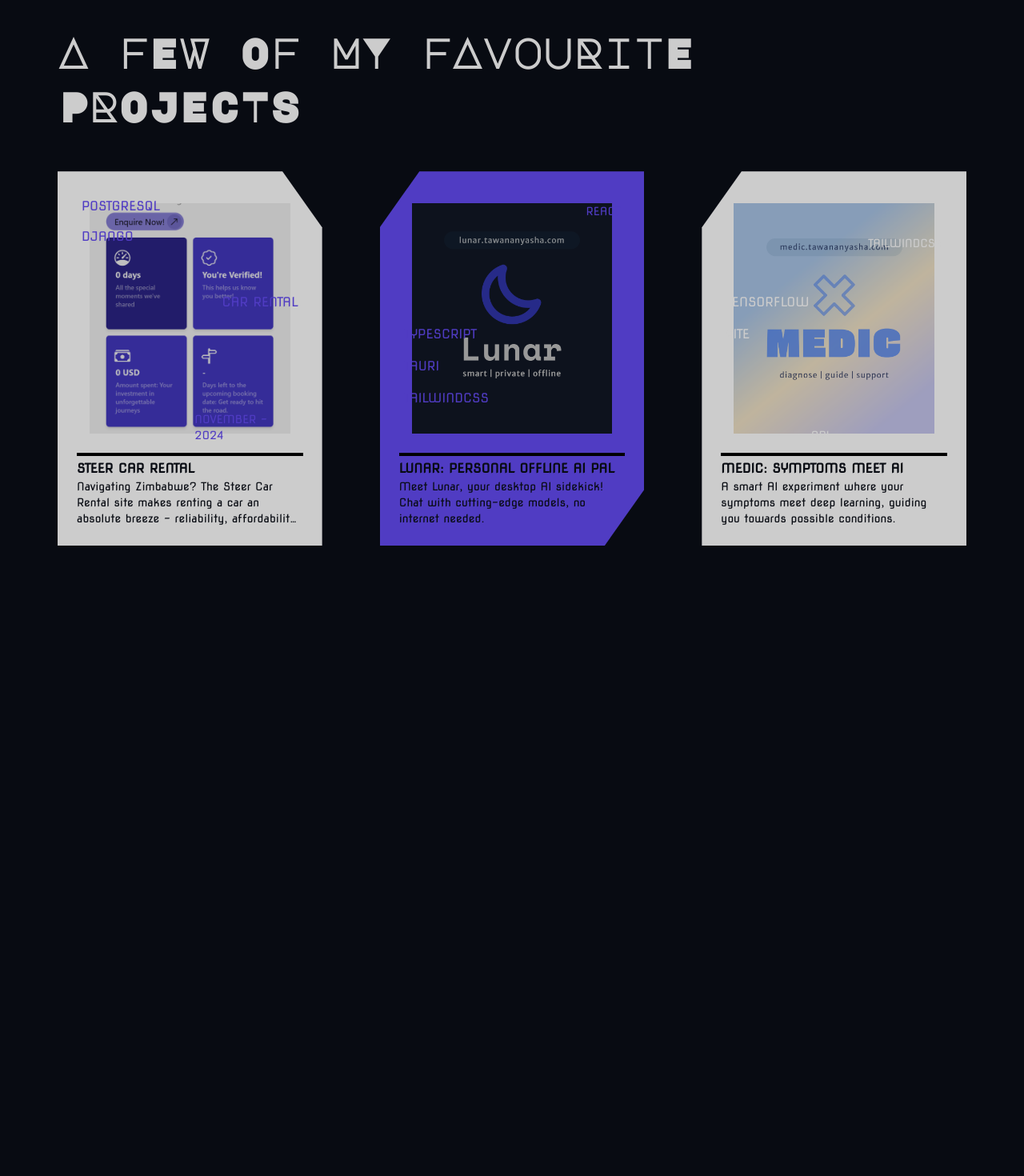
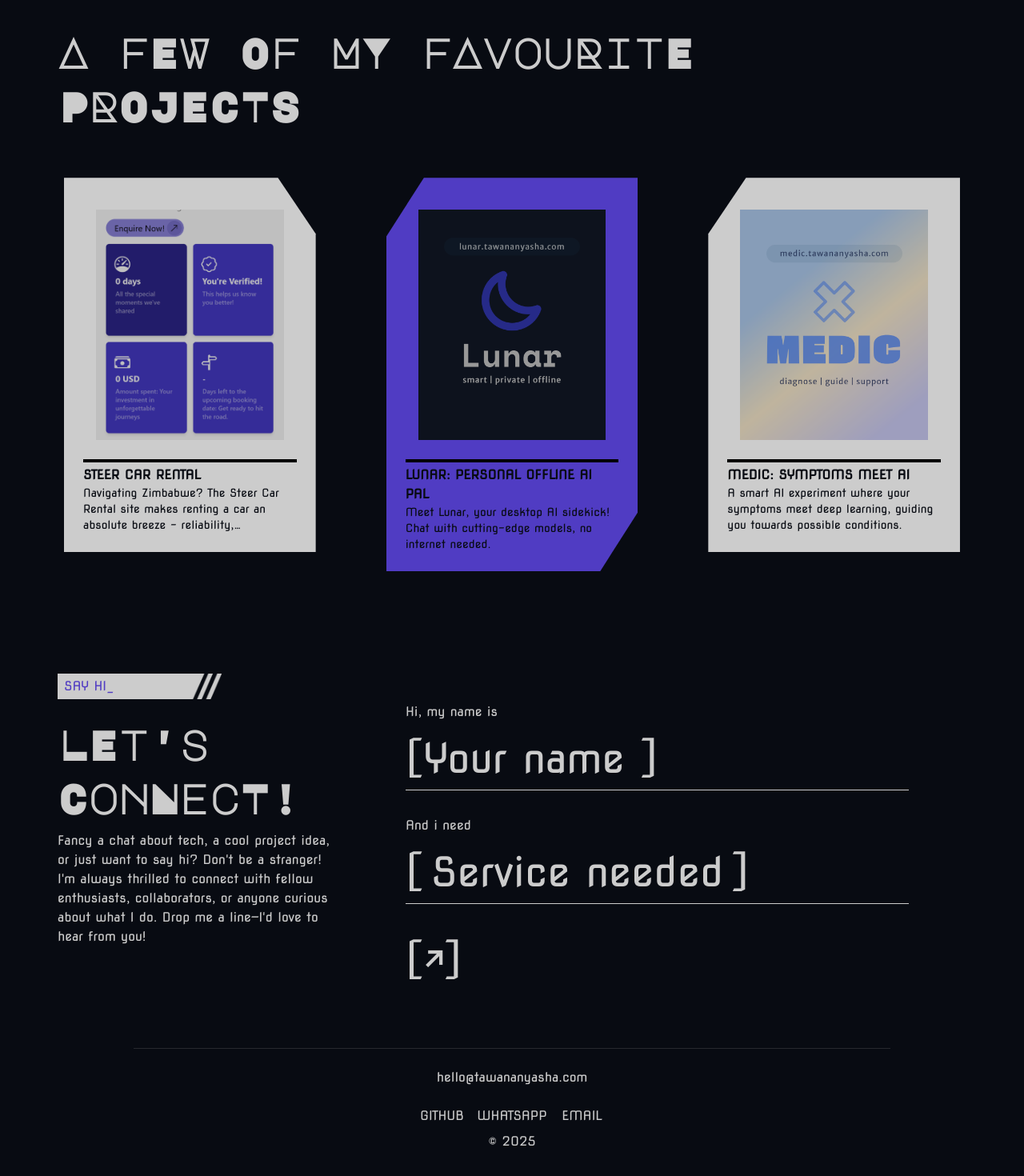
Before and after one commit to TawanaState/portfolio-site, a Next.js app: page / in a window 1280 px wide. Shown: the part 1967-3437 px from the top of the page at 80% size. Before the commit the page ends 2721 px from the top, so only its background shows below. Built offline with nearby package versions, Linux system fonts and the light colour scheme.

Commit message:
Made some major changes

```diff
--- a/src/app/globals.css
+++ b/src/app/globals.css
@@ -82,7 +82,7 @@ h2{
   @apply w-full h-full;
 }
 .skill-card img{
-  @apply size-32 scale-130;
+  @apply size-32;/*scale-130*/
 }
 .skill-card-content{
   @apply flex flex-row items-center justify-between gap-3;
@@ -174,3 +174,56 @@ h2{
   height: 100%;
   @apply border-l border-muted scale-y-125 py-5 text-muted;
 }
+
+
+
+/** PROJECT CARD UI */
+.project-card .pile *{
+  transition-property: all;
+  transition-duration: .7s;
+  transition-timing-function: ease-in-out;
+  transition-delay: var(--delay);
+  animation-delay: var(--delay);
+}
+.project-card img{
+  @apply md:group-hover:scale-90;
+}
+.project-card .pile span{
+  background: linear-gradient(90deg, var(--bgcolor) 50%, transparent 50%);
+  background-size: 200%;
+  animation-timing-function: ease-in-out;
+  animation-duration: .5s;
+  animation-iteration-count: 1;
+  @apply opacity-0 md:group-hover:opacity-100 md:group-hover:[animation-name:slide-open];
+}
+@media (width <= 48rem /* 768px */) {
+  .pile[data-inview="true"] span{
+    animation-name: slide-open;
+    opacity: 1;
+  }
+  .pile[data-inview="true"] img{
+    scale: .90;
+  }
+}
+.project-card-container{
+  @apply p-2;
+}
+
+@keyframes slide-open {
+  0%{
+    background-position: 100% 50%;
+  }
+  100%{
+    background-position: 0% 50%;
+  }
+}
+
+
+
+/** CONTACT ME */
+input.big{
+  @apply outline-0 border-b border-b-foreground placeholder:transition text-[2rem] md:text-[3.2rem] placeholder:text-foreground focus-within:placeholder:opacity-80 mb-6;
+}
+button.big{
+  @apply text-[2rem] md:text-[3.2rem];
+}
--- a/src/app/page.tsx
+++ b/src/app/page.tsx
@@ -1,14 +1,24 @@
+import { MotionConfig } from "motion/react"
+
 import AboutSection from "./components/about/main";
 import Main from "./components/hero/main";
 import Skills from "./components/skills/main";
 import Projects from "./components/projects/main";
+import Contact from "./components/contact/main";
+import Footer from "./components/footer/main";
+
+
 export default function Home() {
   return (
     <>
-    <Main />
-    <AboutSection />
-    <Skills />
-    <Projects />
+    <MotionConfig transition={{ duration: 0.8 }}>
+      <Main />
+      <AboutSection />
+      <Skills />
+      <Projects />
+      <Contact />
+      <Footer />
+    </MotionConfig>
     </>
   );
 }
```
